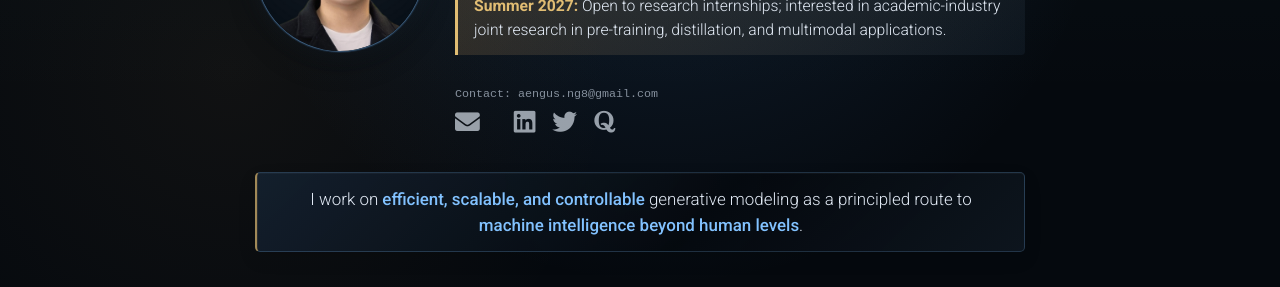
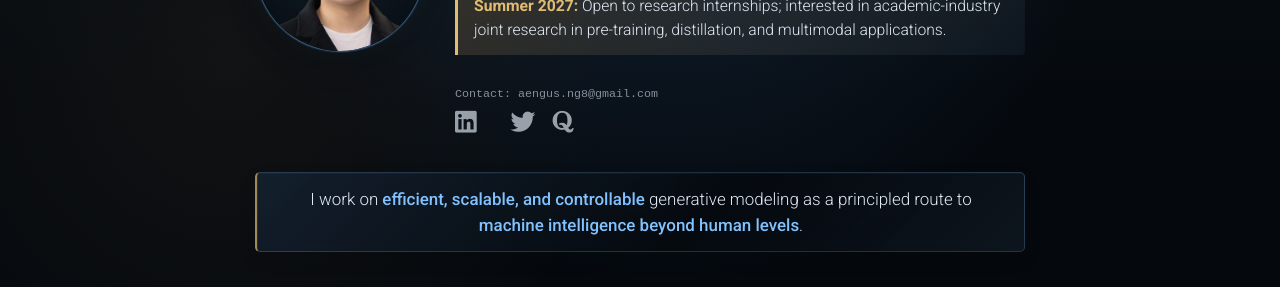
Before and after one commit to aengusng8/aengusng8.github.io, a Jekyll site: the page built from _pages/about.md, in a window 1280 px wide. Shown: the part 250-537 px from the top of the page. Built offline with Jekyll 4.4.1, drawn with Linux system fonts in a browser that asks for light colours; comment, search, counter and statistics services are not loaded; a style sheet for code colours, icons or effects is not loaded.

Commit message:
Update social icon order

```diff
--- a/_includes/social.html
+++ b/_includes/social.html
@@ -1,5 +1,5 @@
-            {%- if site.email -%}
-            <a href="mailto:{{ site.email | encode_email }}" title="email"><i class="fas fa-envelope"></i></a>
+            {%- if site.linkedin_username -%}
+            <a href="https://www.linkedin.com/in/{{ site.linkedin_username }}" title="LinkedIn"><i class="fab fa-linkedin"></i></a>
             {% endif %}
             {%- if site.orcid_id -%}
             <a href="https://orcid.org/{{ site.orcid_id }}" title="ORCID"><i class="ai ai-orcid"></i></a>
@@ -15,9 +15,6 @@
             {% endif %}
             {%- if site.github_username -%}
             <a href="https://github.com/{{ site.github_username }}" title="GitHub"><i class="fab fa-github"></i></a>
-            {% endif %}
-            {%- if site.linkedin_username -%}
-            <a href="https://www.linkedin.com/in/{{ site.linkedin_username }}" title="LinkedIn"><i class="fab fa-linkedin"></i></a>
             {% endif %}
             {%- if site.twitter_username -%}
             <a href="https://twitter.com/{{ site.twitter_username }}" title="Twitter"><i class="fab fa-twitter"></i></a>
```
